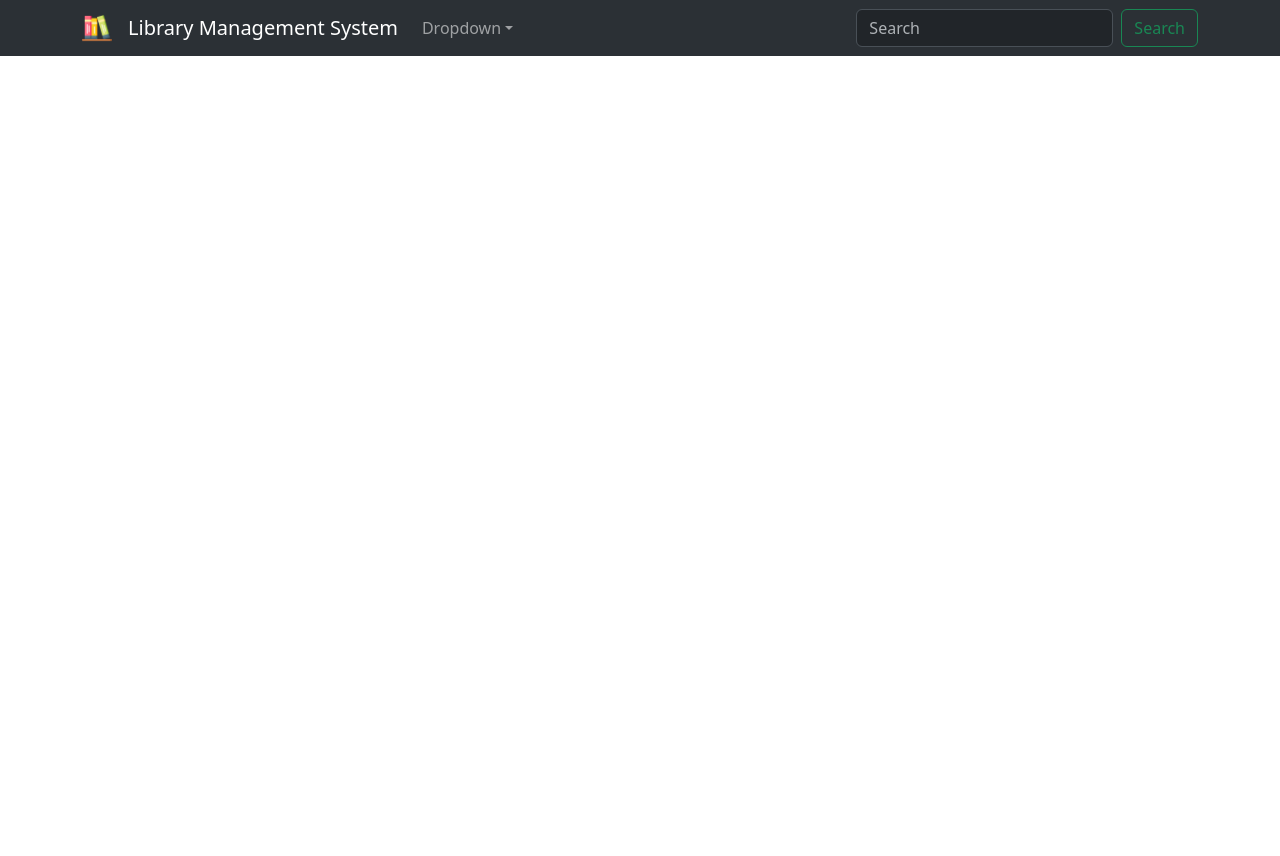
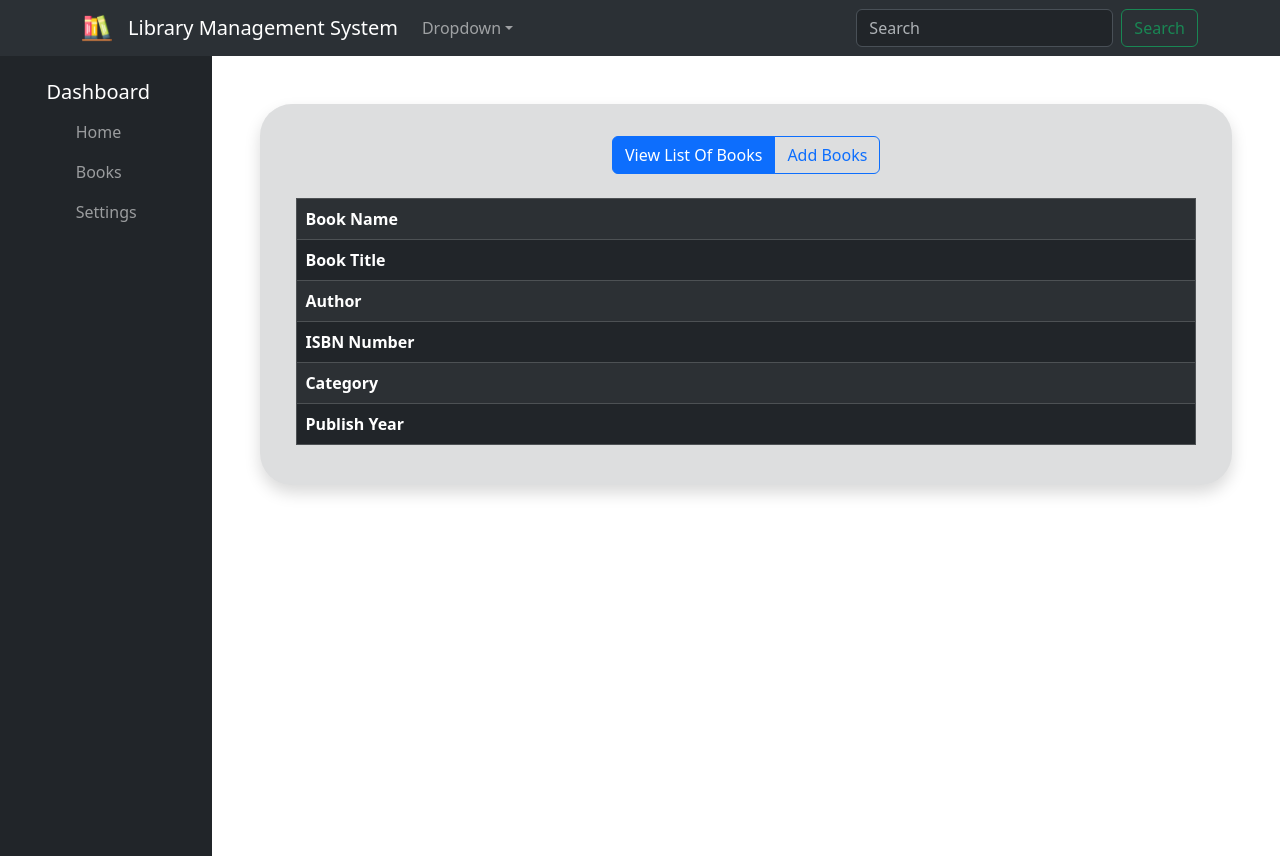
Before and after one commit to Ishara465/Library_Management_System, a React (Vite) app in the folder client/: page /bookInfo in a window 1280 px wide. Before the commit the page ends 800 px from the top, so only its background shows below. Built offline with nearby package versions, Linux system fonts and the light colour scheme.

Commit message:
create work book section 01

```diff
--- a/client/src/App.jsx
+++ b/client/src/App.jsx
@@ -1,31 +1,28 @@
-import { useState } from 'react'
-import 'bootstrap/dist/css/bootstrap.min.css'
-import {BrowserRouter,Routes,Route} from 'react-router-dom'
-import Home from './components/Home/Home'
-import Navigation from './components/Navigation/Navigation'
-import Books from './components/Books/Books'
-import BookList from './components/Books/BookList'
-import CrudButton from './components/importentComponents/CrudButton'
-import SideNavigation from './components/importentComponents/SideNavigation'
-
-
-
-
+import { useState } from "react";
+import "bootstrap/dist/css/bootstrap.min.css";
+import { BrowserRouter, Routes, Route } from "react-router-dom";
+import Home from "./components/Home/Home";
+import Navigation from "./components/Navigation/Navigation";
+import Books from "./components/Books/Books";
+import BookList from "./components/Books/BookList";
+import CrudButton from "./components/importentComponents/CrudButton";
+import SideNavigation from "./components/importentComponents/SideNavigation";
+import BookInfo from "./components/Books/BookInfo";
 
 function App() {
   return (
-   <BrowserRouter>
-   <Navigation/>
-    <Routes>
-      <Route path='/' element = {<Home/>}></Route>
-      <Route path='/books' element = {<Books/>}></Route>
-      <Route path='/bookList' element = {<BookList/>}></Route>
-      <Route path='/crudButton' element = {<CrudButton/>}></Route>
-      <Route path='/sideNavBar' element = {<SideNavigation/>}></Route>
-
-    </Routes>
-   </BrowserRouter>
-  )
+    <BrowserRouter>
+      <Navigation />
+      <Routes>
+        <Route path="/" element={<Home />}></Route>
+        <Route path="/books" element={<Books />}></Route>
+        <Route path="/bookList" element={<BookList />}></Route>
+        <Route path="/crudButton" element={<CrudButton />}></Route>
+        <Route path="/sideNavBar" element={<SideNavigation />}></Route>
+        <Route path="/bookInfo" element={<BookInfo />}></Route>
+      </Routes>
+    </BrowserRouter>
+  );
 }
 
-export default App
+export default App;
--- /dev/null
+++ b/client/src/components/Books/BookInfo.jsx
@@ -0,0 +1,66 @@
+import React from "react";
+import Table from "react-bootstrap/Table";
+import CrudButton from "../importentComponents/CrudButton";
+import SideNavigation from "../importentComponents/SideNavigation";
+import { Container } from "react-bootstrap";
+
+const BookInfo = () => {
+  return (
+    <div style={{ display: "flex", height: "100vh" }}>
+      {/* Sidebar */}
+      <SideNavigation />
+      {/* Main Content */}
+      <Container fluid className="p-4">
+        <div className="container p-4">
+          {/* Second div */}
+          <div
+            className="col-12 p-4 rounded-5  shadow"
+            style={{ backgroundColor: "rgb(221, 222, 223)" }}
+          >
+            <div className="d-flex justify-content-center m-2">
+              {/* Import Important component folder */}
+              <CrudButton />
+              <br />
+            </div>
+
+            {/* Content */}
+            <div>
+      <div className="container mt-3">
+        <Table striped bordered hover variant="dark">
+          <tbody>
+            <tr>
+              <th>Book Name</th>
+            </tr>
+            <tr>
+              <th>Book Title</th>
+            </tr>
+            <tr>
+              <th>Author</th>
+            </tr>
+            <tr>
+              <th>ISBN Number</th>
+            </tr>
+            <tr>
+              <th>Category</th>
+            </tr>
+            <tr>
+              <th>Publish Year</th>
+            </tr>
+            <tr></tr>
+          </tbody>
+        </Table>
+      </div>
+    </div>
+
+            <div className="row">
+
+
+            </div>
+          </div>
+        </div>
+      </Container>
+    </div>
+  );
+};
+
+export default BookInfo;
--- a/client/src/components/Books/BookList.jsx
+++ b/client/src/components/Books/BookList.jsx
@@ -1,57 +1,59 @@
-import React from 'react'
-import "./Books.css"
-import Button from 'react-bootstrap/Button';
+import React from "react";
+import "./Books.css";
+import Button from "react-bootstrap/Button";
 import { Container } from "react-bootstrap";
-import Card from 'react-bootstrap/Card';
-import CrudButton from '../importentComponents/CrudButton';
-import SideNavigation from '../importentComponents/SideNavigation';
+import Card from "react-bootstrap/Card";
+import CrudButton from "../importentComponents/CrudButton";
+import SideNavigation from "../importentComponents/SideNavigation";
+import { Link } from "react-router-dom";
 
 const BookList = () => {
   return (
     <div style={{ display: "flex", height: "100vh" }}>
       {/* Sidebar */}
-    <SideNavigation/>
+      <SideNavigation />
       {/* Main Content */}
-    <Container fluid className='p-4'>
-    <div className='container p-4'>
+      <Container fluid className="p-4">
+        <div className="container p-4">
           {/* Second div */}
-        <div className="col-12 p-4" style={{ backgroundColor: "rgb(221, 222, 223)" }}>
-       <div className='d-flex justify-content-center m-5'>
+          <div
+            className="col-12 p-4 rounded-5 shadow"
+            style={{ backgroundColor: "rgb(221, 222, 223)" }}
+          >
+            <div className="d-flex justify-content-center m-5">
               {/* Import Important component folder */}
-       <CrudButton/>
+              <CrudButton />
 
               <br />
             </div>
 
             {/* Content */}
-<div className="row">
-
-<Card style={{ width: '18rem' }} className='m-2'>
+            <div className="row ">
+              <Card style={{ width: "18rem" }} className="m-2 rounded-3">
                 <Card.Img variant="top" src="holder.js/100px180" />
                 <Card.Body>
                   <Card.Title>Card Title</Card.Title>
                   <Card.Text>
-          Some quick example text to build on the card title and make up the
-          bulk of the card's content.
+                    Some quick example text to build on the card title and make
+                    up the bulk of the card's content.
                   </Card.Text>
-        <Button variant="primary">Go somewhere</Button>
+                  <div>
+                    <Link to="/bookInfo" className="btn btn-secondary m-1">
+                      Info
+                    </Link>
+                    <Link to="/bookInfo" className="btn btn-warning m-1">
+                     Update
+                    </Link>
+                    <Button variant="danger">Delete</Button>
+                  </div>
                 </Card.Body>
               </Card>
-
-
-
-
             </div>
-
-
-
-
-
           </div>
         </div>
       </Container>
     </div>
-  )
-}
+  );
+};
 
-export default BookList
+export default BookList;
--- a/client/src/components/Books/Books.jsx
+++ b/client/src/components/Books/Books.jsx
@@ -1,75 +1,78 @@
-import { useState } from 'react';
-import Form from 'react-bootstrap/Form';
-import "./Books.css"
-import Button from 'react-bootstrap/Button';
+import { useState } from "react";
+import Form from "react-bootstrap/Form";
+import "./Books.css";
+import Button from "react-bootstrap/Button";
 import { Container } from "react-bootstrap";
-import CrudButton from '../importentComponents/CrudButton';
-import SideNavigation from '../importentComponents/SideNavigation';
-
-
-
+import CrudButton from "../importentComponents/CrudButton";
+import SideNavigation from "../importentComponents/SideNavigation";
 
 const Books = () => {
-
-
   return (
-
     <div style={{ display: "flex", height: "100vh" }}>
       {/* Sidebar */}
-      <SideNavigation/>
+      <SideNavigation />
       {/* Main Content */}
-    <Container fluid className='p-4'>
-    <div className='container p-4'>
+      <Container fluid className="p-4">
+        <div className="container p-4">
           {/* Second div */}
-        <div className="col-12 p-4" style={{ backgroundColor: "rgb(221, 222, 223)" }}>
-       <div className='d-flex justify-content-center m-5'>
-
+          <div
+            className="col-12 p-4 rounded-5 shadow"
+            style={{ backgroundColor: "rgb(221, 222, 223)" }}
+          >
+            <div className="d-flex justify-content-center m-5">
               {/* Import Important component folder */}
-       <CrudButton/>
+              <CrudButton />
 
               <br />
             </div>
 
             <div className="row   d-flex justify-content-center  mt-5">
-       <div className='col-3 mt-4'>
-
+              <div className="col-3 mt-4">
                 <Form.Control type="text" placeholder="Book Name" />
                 <br />
-       <Form.Control type="text" placeholder="Title"  />
+                <Form.Control type="text" placeholder="Title" />
                 <br />
-       <Form.Control type="text" placeholder="Author"  />
+                <Form.Control type="text" placeholder="Author" />
                 <br />
-       <Form.Control type="text" placeholder="ISBN Number"  />
+                <Form.Control type="text" placeholder="ISBN Number" />
                 <br />
-       <Form.Control type="text" placeholder="Category"  />
-
+                <Form.Control type="text" placeholder="Category" />
               </div>
 
-       <div className='col-3 mt-3'>
-        <label htmlFor="" >Published Year</label>
-       <Form.Control type="date" placeholder="Published Year"  className='mt-1'/>
+              <div className="col-3 mt-3">
+                <label htmlFor="">Published Year</label>
+                <Form.Control
+                  type="date"
+                  placeholder="Published Year"
+                  className="mt-1"
+                />
                 <br />
-       <Form.Control type="text" placeholder="Copies Available"  />
+                <Form.Control type="text" placeholder="Copies Available" />
+                <br />
 
+                <Form className="">
+                  <Form.Group
+                    className="mb-3"
+                    controlId="exampleForm.ControlTextarea1"
+                  >
+                    <Form.Control
+                      as="textarea"
+                      rows={3}
+                      placeholder="Book summary"
+                    />
+                  </Form.Group>
+                </Form>
               </div>
 
-       <div className="d-flex justify-content-center align-items-center p-3" >
+              <div className="d-flex justify-content-center align-items-center p-3">
                 <button className="btn btn-success p-2">Submit</button>
               </div>
-
-
             </div>
-
-
           </div>
         </div>
       </Container>
     </div>
+  );
+};
 
-
-
-
-  )
-}
-
-export default Books
+export default Books;
--- a/client/src/components/importentComponents/CrudButton.jsx
+++ b/client/src/components/importentComponents/CrudButton.jsx
@@ -10,17 +10,8 @@ const CrudButton = () => {
         <Link to="/bookList" className="btn btn-primary">
           View List Of Books
         </Link>
-
         <Button as={Link} to="/books" variant="outline-primary">
-          Add
-        </Button>
-
-        <Button as={Link} to="#" variant="outline-primary">
-          Update
-        </Button>
-
-        <Button as={Link} to="#" variant="outline-primary">
-          Delete
+          Add Books
         </Button>
       </ButtonGroup>
     </div>
--- a/client/src/components/importentComponents/SideNavigation.jsx
+++ b/client/src/components/importentComponents/SideNavigation.jsx
@@ -1,17 +1,22 @@
-import React from 'react'
+import React from "react";
 import { Nav, Navbar } from "react-bootstrap";
 
 const SideNavigation = () => {
   return (
-    <Navbar bg="dark" variant="dark" className="flex-column p-3" style={{ width: "250px", minHeight: "100vh" }}>
+    <Navbar
+      bg="dark"
+      variant="dark"
+      className="flex-column p-3"
+      style={{ width: "250px", minHeight: "100vh" }}
+    >
       <Navbar.Brand href="#home">Dashboard</Navbar.Brand>
       <Nav className="flex-column">
         <Nav.Link href="/">Home</Nav.Link>
-      <Nav.Link href="/Books">Books</Nav.Link>
+        <Nav.Link href="/bookList">Books</Nav.Link>
         <Nav.Link href="#settings">Settings</Nav.Link>
       </Nav>
     </Navbar>
-  )
-}
+  );
+};
 
-export default SideNavigation
+export default SideNavigation;
```
Lines whose indentation alone changed are shown as unchanged.
